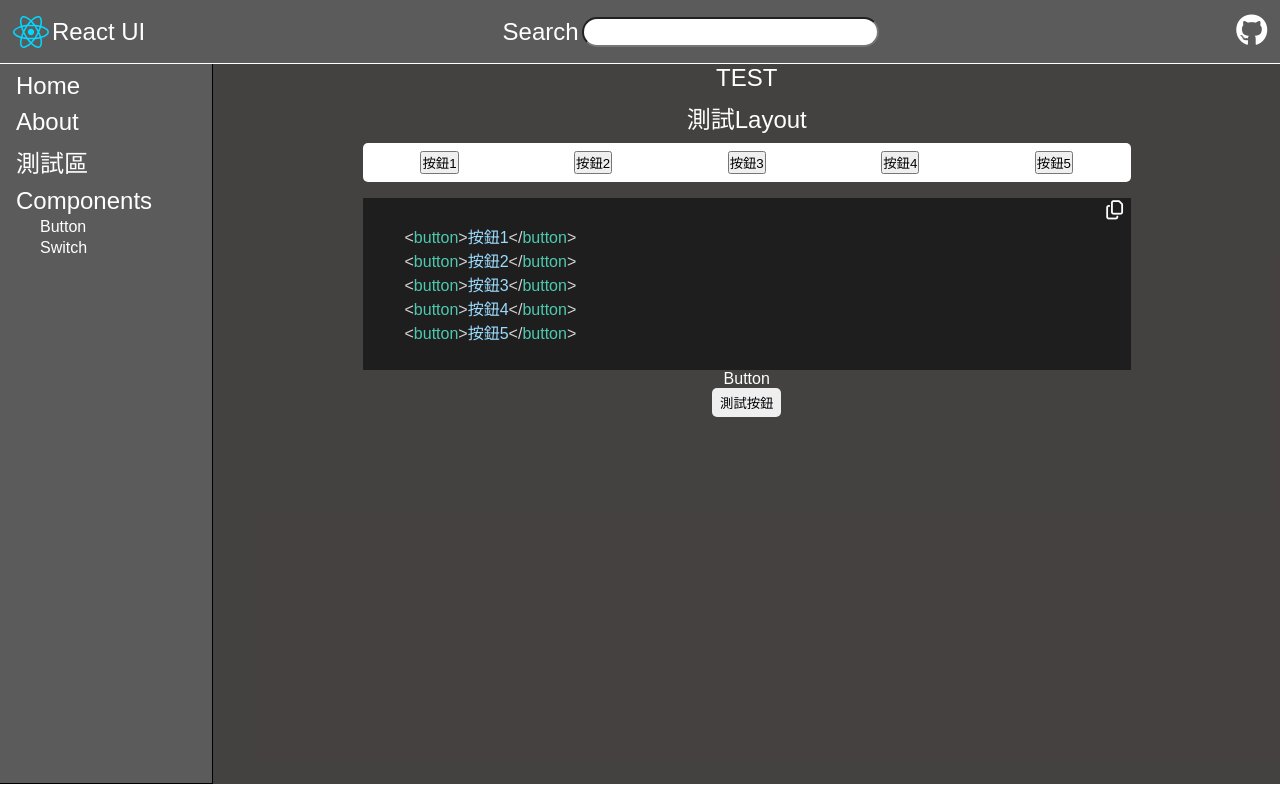
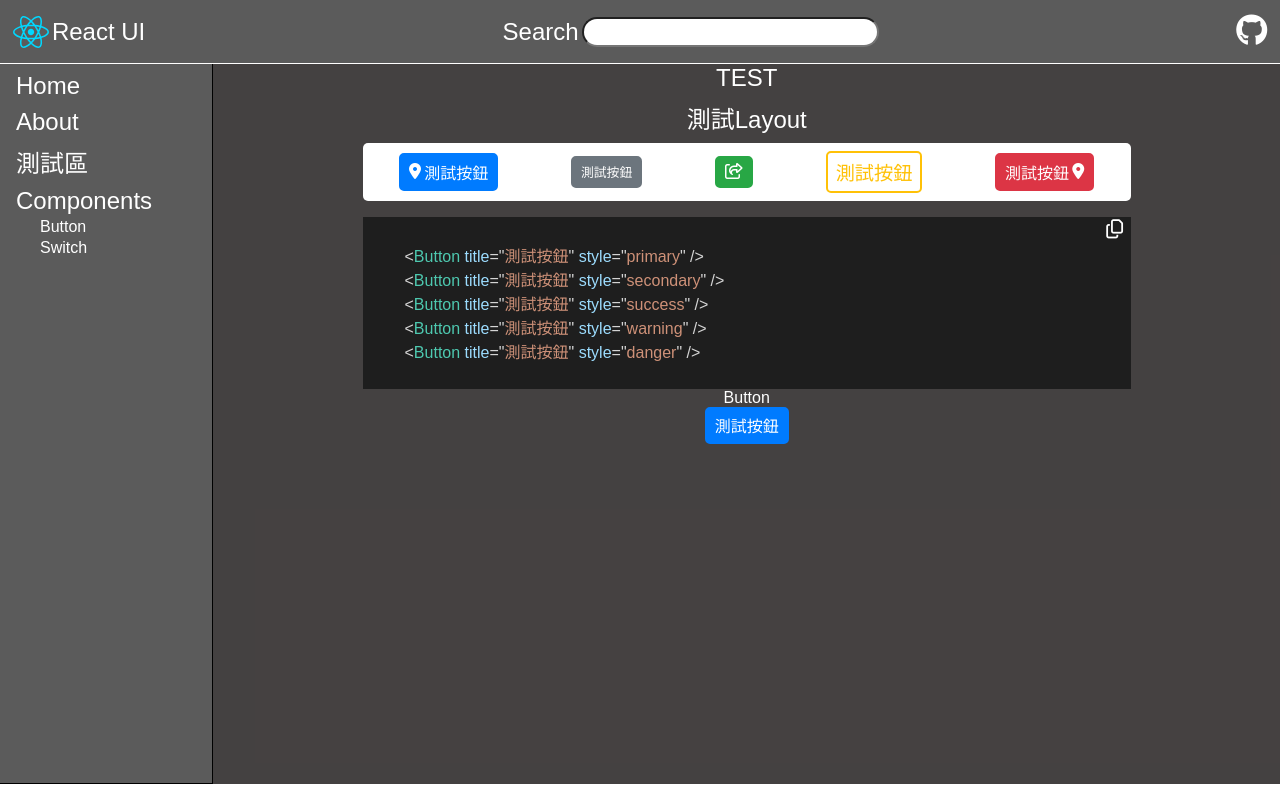
Before and after one commit to ianSama0217/React-UI, a React (Vite) app: page /React_UI/test in a window 1280 px wide. Built offline with nearby package versions, Linux system fonts and the light colour scheme; a web font is replaced by a local one.

Commit message:
button style

```diff
--- a/public/style/components/button.scss
+++ b/public/style/components/button.scss
@@ -1,8 +1,152 @@
 .button {
   .basic {
+    display: flex;
+    align-items: center;
     padding: 0.3rem 0.5rem;
     border-radius: 5px;
-    border: none;
+    border: 2px solid transparent;
+    color: white;
+    font-size: 1rem;
     cursor: pointer;
   }
+
+  .start-icon {
+    margin-right: 0.2rem;
+  }
+
+  .end-icon {
+    margin-left: 0.2rem;
+  }
+
+  .btn-sm {
+    font-size: 0.8rem;
+  }
+
+  .btn-lg {
+    font-size: 1.2rem;
+  }
+
+  .primary {
+    background-color: #007bff;
+    border-color: #007bff;
+    transition: background-color 0.3s ease;
+
+    &:hover {
+      background-color: #0056b3;
+      border-color: #0056b3;
+    }
+  }
+
+  .outline-primary {
+    border-color: #007bff;
+    color: #007bff;
+    background-color: white;
+    transition: background-color 0.3s ease;
+
+    &:hover {
+      color: white;
+      background-color: #007bff;
+    }
+  }
+
+  .secondary {
+    background-color: #6c757d;
+    border-color: #6c757d;
+    transition: background-color 0.3s ease;
+
+    &:hover {
+      background-color: #5a6268;
+      border-color: #5a6268;
+    }
+  }
+
+  .outline-secondary {
+    border-color: #6c757d;
+    color: #6c757d;
+    background-color: white;
+    transition: background-color 0.3s ease;
+
+    &:hover {
+      color: white;
+      background-color: #6c757d;
+    }
+  }
+
+  .success {
+    background-color: #28a745;
+    border-color: #28a745;
+    transition: background-color 0.3s ease;
+
+    &:hover {
+      background-color: #218838;
+      border-color: #218838;
+    }
+  }
+
+  .outline-success {
+    border-color: #28a745;
+    color: #28a745;
+    background-color: white;
+    transition: background-color 0.3s ease;
+
+    &:hover {
+      color: white;
+      background-color: #28a745;
+    }
+  }
+
+  .warning {
+    background-color: #ffc107;
+    border-color: #ffc107;
+    transition: background-color 0.3s ease;
+
+    &:hover {
+      background-color: #e0a800;
+      border-color: #e0a800;
+    }
+  }
+
+  .outline-warning {
+    border-color: #ffc107;
+    color: #ffc107;
+    background-color: white;
+    transition: background-color 0.3s ease;
+
+    &:hover {
+      color: white;
+      background-color: #ffc107;
+    }
+  }
+
+  .danger {
+    background-color: #dc3545;
+    border-color: #dc3545;
+    transition: background-color 0.3s ease;
+
+    &:hover {
+      background-color: #c82333;
+      border-color: #c82333;
+    }
+  }
+
+  .outline-danger {
+    border-color: #dc3545;
+    color: #dc3545;
+    background-color: white;
+    transition: background-color 0.3s ease;
+
+    &:hover {
+      color: white;
+      background-color: #dc3545;
+    }
+  }
+
+  .disabled {
+    border-color: #cccccc;
+    background-color: #cccccc;
+    color: #666666;
+    cursor: not-allowed;
+    opacity: 0.6;
+    pointer-events: none;
+  }
 }
--- a/src/components/button/index.tsx
+++ b/src/components/button/index.tsx
@@ -1,27 +1,47 @@
 import React from "react";
 
 type Props = {
-  style?: "primary" | "secondary" | "success" | "danger" | "warning";
+  style?:
+    | "primary"
+    | "secondary"
+    | "success"
+    | "danger"
+    | "warning"
+    | "outline-primary"
+    | "outline-secondary"
+    | "outline-success"
+    | "outline-danger"
+    | "outline-warning";
+  size?: "btn-sm" | "btn-lg";
   title?: string;
   startIcon?: string | React.ReactNode;
   endIcon?: string | React.ReactNode;
   onClick?: () => void;
+  disabled?: boolean;
   customStyle?: string;
 };
 
 const Button: React.FC<Props> = ({
   style = "primary",
+  size,
   title,
   startIcon,
   endIcon,
   onClick,
+  disabled = false,
   customStyle,
 }) => {
   return (
     <div className="button">
-      <button className={`basic ${style} ${customStyle}`} onClick={onClick}>
+      <button
+        className={`basic ${style} ${size} ${customStyle} ${
+          disabled ? "disabled" : ""
+        }`}
+        onClick={onClick}
+        disabled={disabled}
+      >
         {startIcon && (
-          <div className="icon">
+          <div className={title ? "start-icon" : ""}>
             {typeof startIcon === "string" ? (
               <img src={startIcon} alt="icon" />
             ) : (
@@ -31,7 +51,7 @@ const Button: React.FC<Props> = ({
         )}
         {title}
         {endIcon && (
-          <div className="icon">
+          <div className={title ? "end-icon" : ""}>
             {typeof endIcon === "string" ? (
               <img src={endIcon} alt="icon" />
             ) : (
--- a/src/containers/test/index.tsx
+++ b/src/containers/test/index.tsx
@@ -1,22 +1,42 @@
-import React from "react";
+import React, { useState } from "react";
 import BasicLayout from "../../components/basicLayout";
 import Button from "../../components/button";
 
 const TestPage: React.FC = () => {
+  const [dis, setDis] = useState<boolean>(false);
+
   const components = [
-    <button>按鈕1</button>,
-    <button>按鈕2</button>,
-    <button>按鈕3</button>,
-    <button>按鈕4</button>,
-    <button>按鈕5</button>,
+    <Button
+      title="測試按鈕"
+      style="primary"
+      startIcon={<i className="fa-solid fa-location-dot"></i>}
+      disabled={dis}
+      onClick={() => {
+        setDis(true);
+      }}
+    />,
+    <Button title="測試按鈕" style="secondary" size="btn-sm" disabled={dis} />,
+    <Button
+      style="success"
+      startIcon={<i className="fa-regular fa-share-from-square"></i>}
+      onClick={() => {
+        setDis(true);
+      }}
+    />,
+    <Button title="測試按鈕" style="outline-warning" size="btn-lg" />,
+    <Button
+      title="測試按鈕"
+      style="danger"
+      endIcon={<i className="fa-solid fa-location-dot"></i>}
+    />,
   ];
 
   const codeContent = `
-    <button>按鈕1</button>
-    <button>按鈕2</button>
-    <button>按鈕3</button>
-    <button>按鈕4</button>
-    <button>按鈕5</button>
+    <Button title="測試按鈕" style="primary" />
+    <Button title="測試按鈕" style="secondary" />
+    <Button title="測試按鈕" style="success" />
+    <Button title="測試按鈕" style="warning" />
+    <Button title="測試按鈕" style="danger" />
 `;
 
   return (
```
